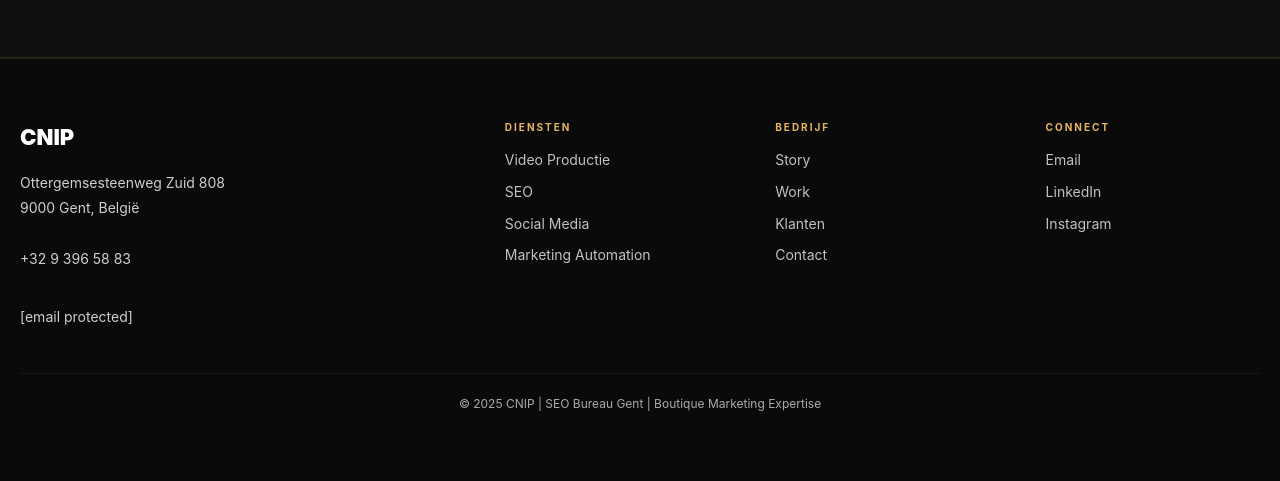
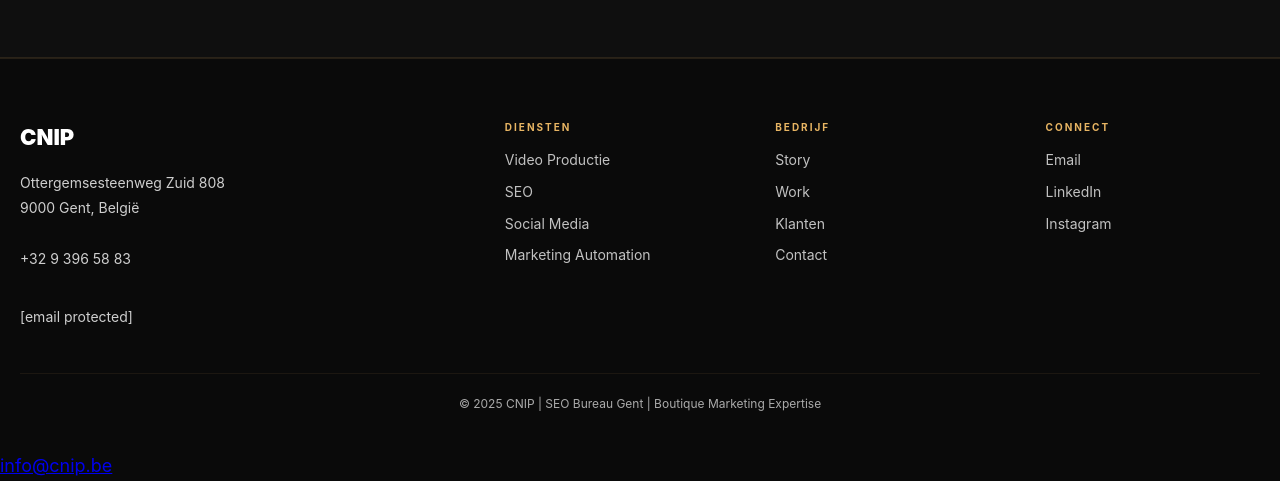
Before and after one commit to CNewMedia/cnip-website, a plain HTML site: page cases/case-willems-veranda.html in a window 1280 px wide. Shown: the part 7584-8065 px from the top of the page. Before the commit the page ends 8035 px from the top, so only its background shows below. Drawn offline with nearby package versions, Linux system fonts and the light colour scheme.

Commit message:
Update case-willems-veranda.html

```diff
--- a/cases/case-willems-veranda.html
+++ b/cases/case-willems-veranda.html
@@ -1349,7 +1349,7 @@
     ↑
   </button>
 
-  <script data-cfasync="false" src="/cdn-cgi/scripts/5c5dd728/cloudflare-static/email-decode.min.js"></script>
+  <a href="mailto:info@cnip.be">info@cnip.be</a>
   <script>
     // Back to top button visibility
     const backToTop = document.querySelector('.back-to-top');
```
